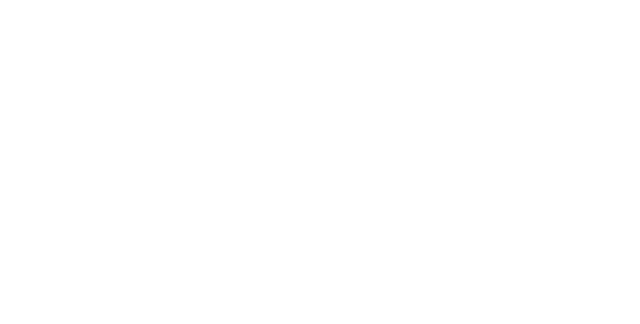
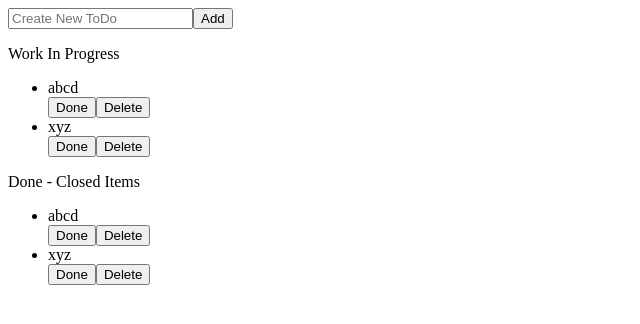
Before and after one commit to i-carrie/ToDo_Apps, a React (Create React App) app: page / in a window 1280 px wide. Shown: the top 324 px of the page, without its empty margins (0-640 px from the left). Built offline with nearby package versions, Linux system fonts and the light colour scheme.

Commit message:
Created App.jsx for preparation

```diff
--- a/src/App.jsx
+++ b/src/App.jsx
@@ -2,5 +2,42 @@ import React from "react";
 import "./styles.css";
 
 export const App = () => {
-  return <div></div>;
+  return (
+    <>
+      <div>
+        <input placeholder="Create New ToDo" />
+        <button>Add</button>
+      </div>
+      <div>
+        <p>Work In Progress</p>
+        <ul>
+          <div>
+            <li>abcd</li>
+            <button>Done</button>
+            <button>Delete</button>
+          </div>
+          <div>
+            <li>xyz</li>
+            <button>Done</button>
+            <button>Delete</button>
+          </div>
+        </ul>
+      </div>
+      <div>
+        <p>Done - Closed Items</p>
+        <ul>
+          <div>
+            <li>abcd</li>
+            <button>Done</button>
+            <button>Delete</button>
+          </div>
+          <div>
+            <li>xyz</li>
+            <button>Done</button>
+            <button>Delete</button>
+          </div>
+        </ul>
+      </div>
+    </>
+  );
 };
```
